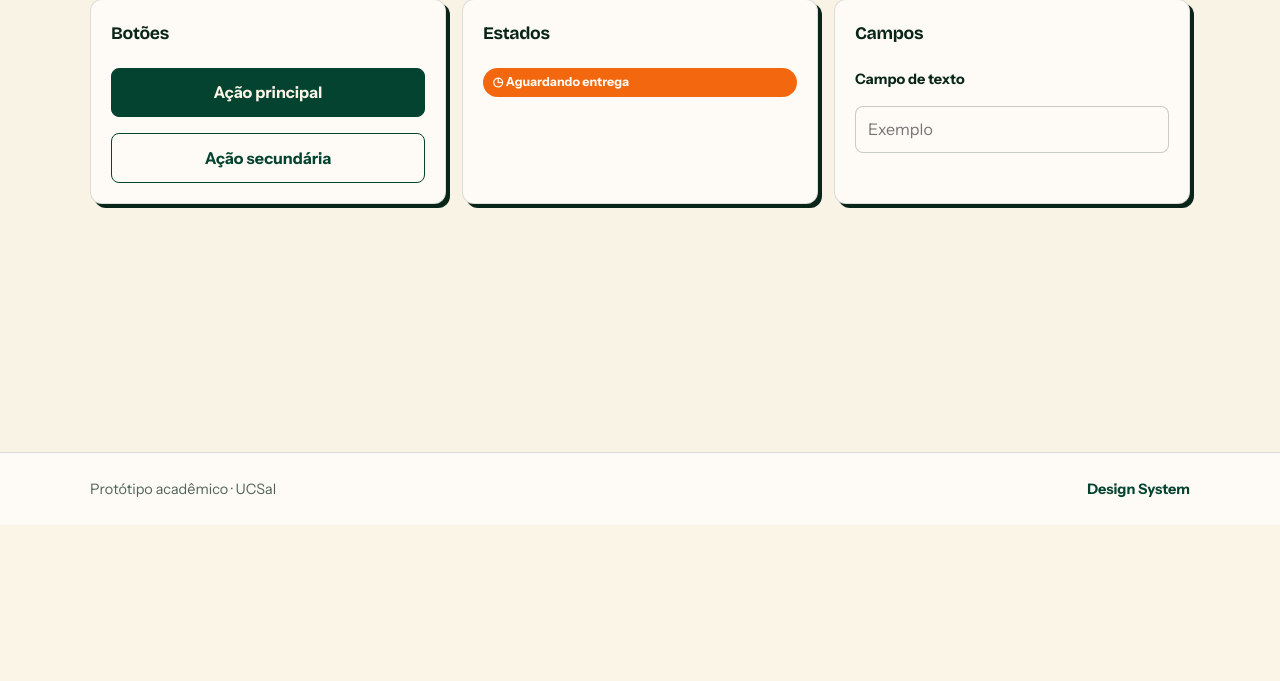
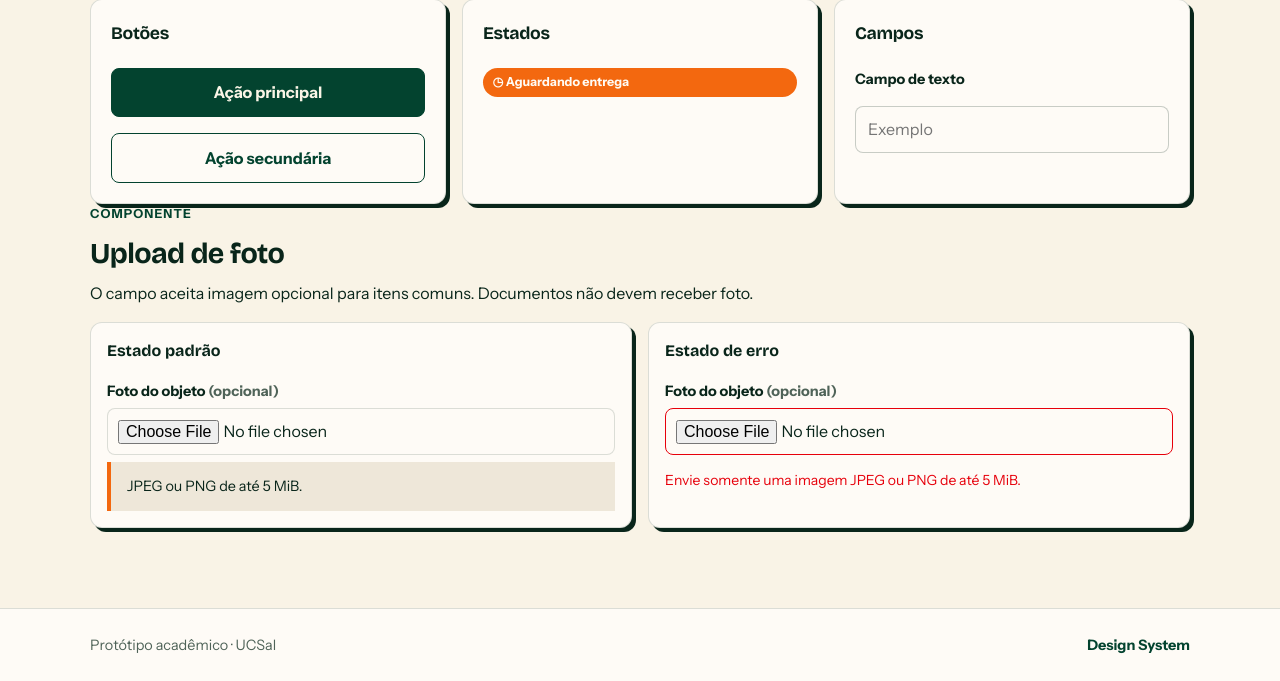
Before and after one commit to adrianolcn/VoltaPraMim, a Java web app: template src/main/webapp/WEB-INF/jsp/design-system.jsp in a window 1280 px wide. Shown: the part 275-956 px from the top of the page. Before the commit the page ends 800 px from the top, so only its background shows below. Run offline with Tomcat 11, a stand-in JSP engine, Linux system fonts and the light colour scheme; the template is opened without the code that fills it, so the values that code supplies are empty.

Commit message:
feat(design-system): add upload field states

```diff
--- a/src/main/webapp/WEB-INF/jsp/design-system.jsp
+++ b/src/main/webapp/WEB-INF/jsp/design-system.jsp
@@ -10,4 +10,62 @@
     <div class="sample-card"><h2>Estados</h2><span class="badge badge-pending">◷ Aguardando entrega</span></div>
     <div class="sample-card"><h2>Campos</h2><label for="sample-field">Campo de texto</label><input id="sample-field" type="text" placeholder="Exemplo"></div>
 </section>
+
+<section class="design-section" aria-labelledby="upload-title">
+    <p class="eyebrow">Componente</p>
+    <h2 id="upload-title">Upload de foto</h2>
+    <p>
+        O campo aceita imagem opcional para itens comuns.
+        Documentos não devem receber foto.
+    </p>
+
+    <div class="design-examples">
+        <div class="design-example">
+            <h3>Estado padrão</h3>
+
+            <div class="field">
+                <label for="foto-exemplo">
+                    Foto do objeto
+                    <span class="muted">(opcional)</span>
+                </label>
+
+                <input
+                        id="foto-exemplo"
+                        class="file-input"
+                        name="foto"
+                        type="file"
+                        accept="image/jpeg,image/png"
+                        aria-describedby="foto-ajuda">
+
+                <p id="foto-ajuda" class="form-note">
+                    JPEG ou PNG de até 5 MiB.
+                </p>
+            </div>
+        </div>
+
+        <div class="design-example">
+            <h3>Estado de erro</h3>
+
+            <div class="field field-error">
+                <label for="foto-invalida">
+                    Foto do objeto
+                    <span class="muted">(opcional)</span>
+                </label>
+
+                <input
+                        id="foto-invalida"
+                        class="file-input"
+                        name="foto"
+                        type="file"
+                        aria-invalid="true"
+                        aria-describedby="foto-erro">
+
+                <p id="foto-erro" class="field-message" role="alert">
+                    Envie somente uma imagem JPEG ou PNG de até 5 MiB.
+                </p>
+            </div>
+        </div>
+    </div>
+</section>
+
 <%@ include file="rodape.jspf" %>
--- a/src/main/webapp/assets/css/app.css
+++ b/src/main/webapp/assets/css/app.css
@@ -89,3 +89,53 @@ textarea { resize: vertical; }
   .detail-list div { flex-direction: column; gap: .2rem; }
   .detail-list dd { text-align: left; }
 }
+.file-input {
+  display: block;
+  width: 100%;
+  min-height: 44px;
+  padding: 0.625rem;
+  color: var(--color-ink);
+  background: var(--color-surface);
+  border: 1px solid var(--color-border);
+  border-radius: var(--radius-sm);
+  cursor: pointer;
+}
+
+.file-input:hover {
+  border-color: var(--color-brand);
+}
+
+.file-input:focus-visible {
+  outline: 3px solid rgba(30, 79, 216, 0.35);
+  outline-offset: 2px;
+  border-color: var(--color-brand);
+}
+
+.field-error .file-input {
+  border-color: var(--color-error);
+}
+
+.field-message {
+  margin-top: 0.5rem;
+  color: var(--color-error);
+  font-size: 0.875rem;
+}
+
+.design-examples {
+  display: grid;
+  grid-template-columns: repeat(auto-fit, minmax(260px, 1fr));
+  gap: 1rem;
+}
+
+.design-example {
+  padding: 1rem;
+  border: 1px solid var(--color-border);
+  border-radius: var(--radius-lg);
+  background: var(--color-surface);
+  box-shadow: var(--shadow-card);
+}
+
+.design-example h3 {
+  margin-top: 0;
+  font-size: 1rem;
+}
```
